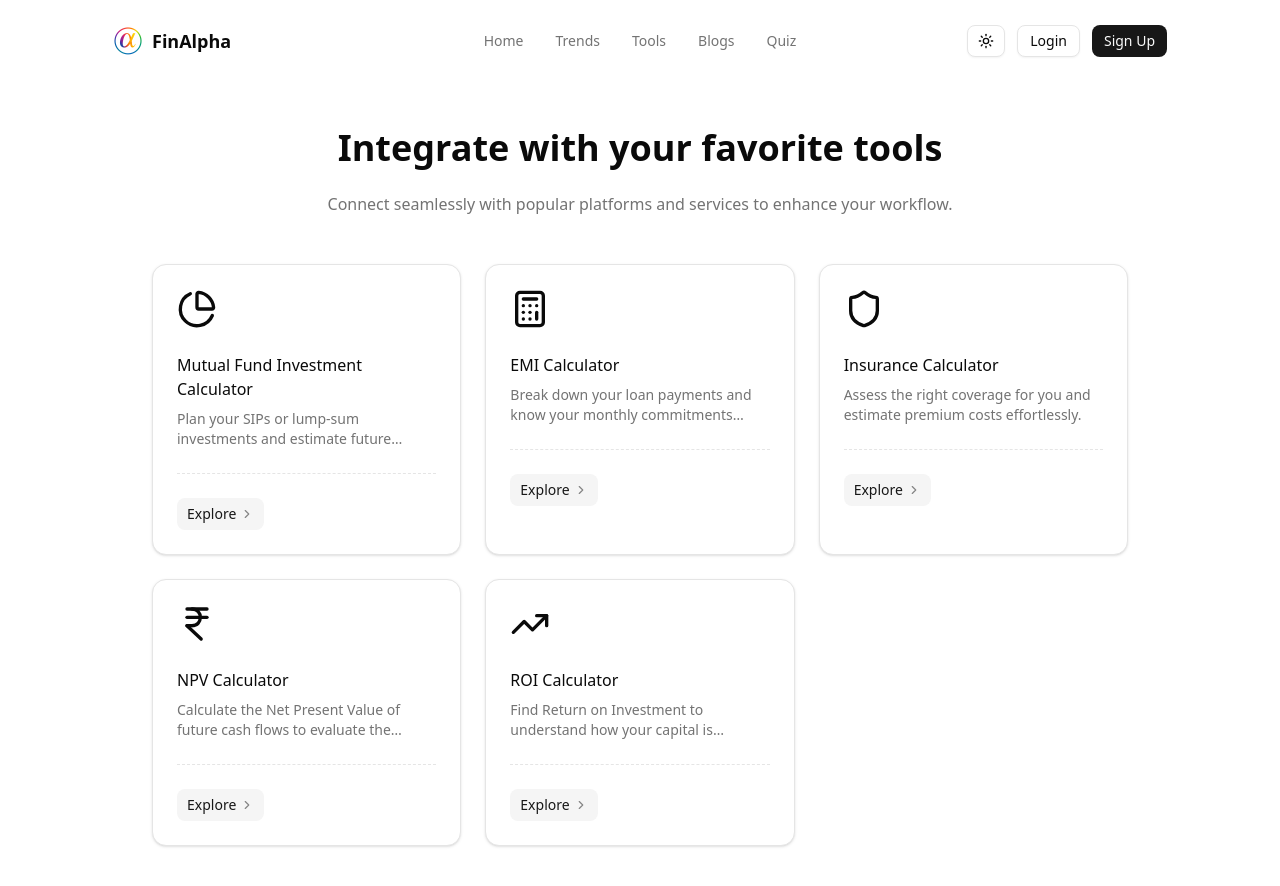
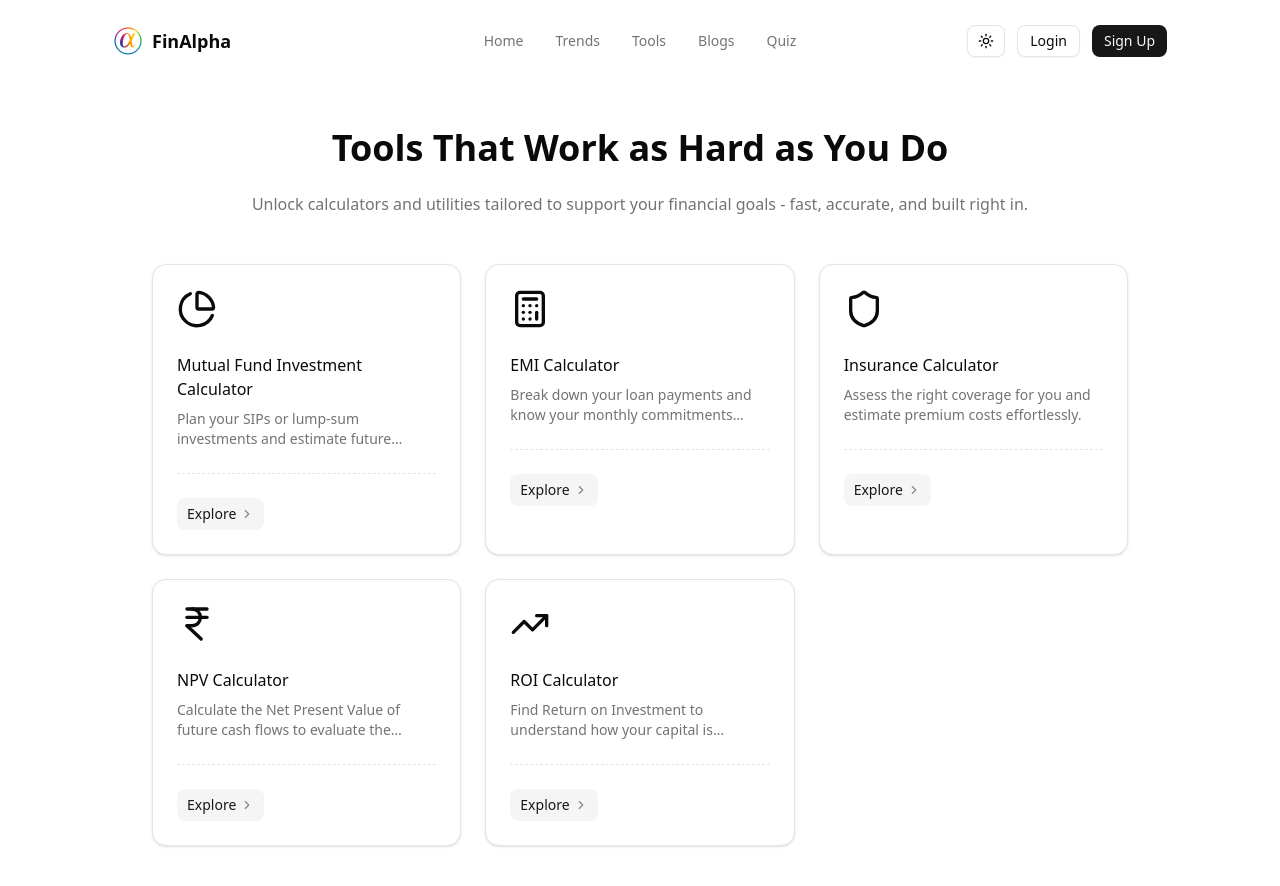
Before and after one commit to shibu-sd/FinAlpha, a Next.js app: page /tools in a window 1280 px wide. Shown: the top 886 px of the page. Built offline with nearby package versions, Linux system fonts and the light colour scheme.

Commit message:
updated tools section header

```diff
--- a/components/features/tools-features.tsx
+++ b/components/features/tools-features.tsx
@@ -11,8 +11,8 @@ export default function Features() {
             <div className="py-32">
                 <div className="mx-auto max-w-5xl px-6">
                     <div className="text-center">
-                        <h2 className="text-balance text-3xl font-semibold md:text-4xl">Integrate with your favorite tools</h2>
-                        <p className="text-muted-foreground mt-6">Connect seamlessly with popular platforms and services to enhance your workflow.</p>
+                        <h2 className="text-balance text-3xl font-semibold md:text-4xl">Tools That Work as Hard as You Do</h2>
+                        <p className="text-muted-foreground mt-6">Unlock calculators and utilities tailored to support your financial goals - fast, accurate, and built right in.</p>
                     </div>
 
                     <div className="mt-12 grid gap-x-6 gap-y-6 sm:grid-cols-2 lg:grid-cols-3">
```
